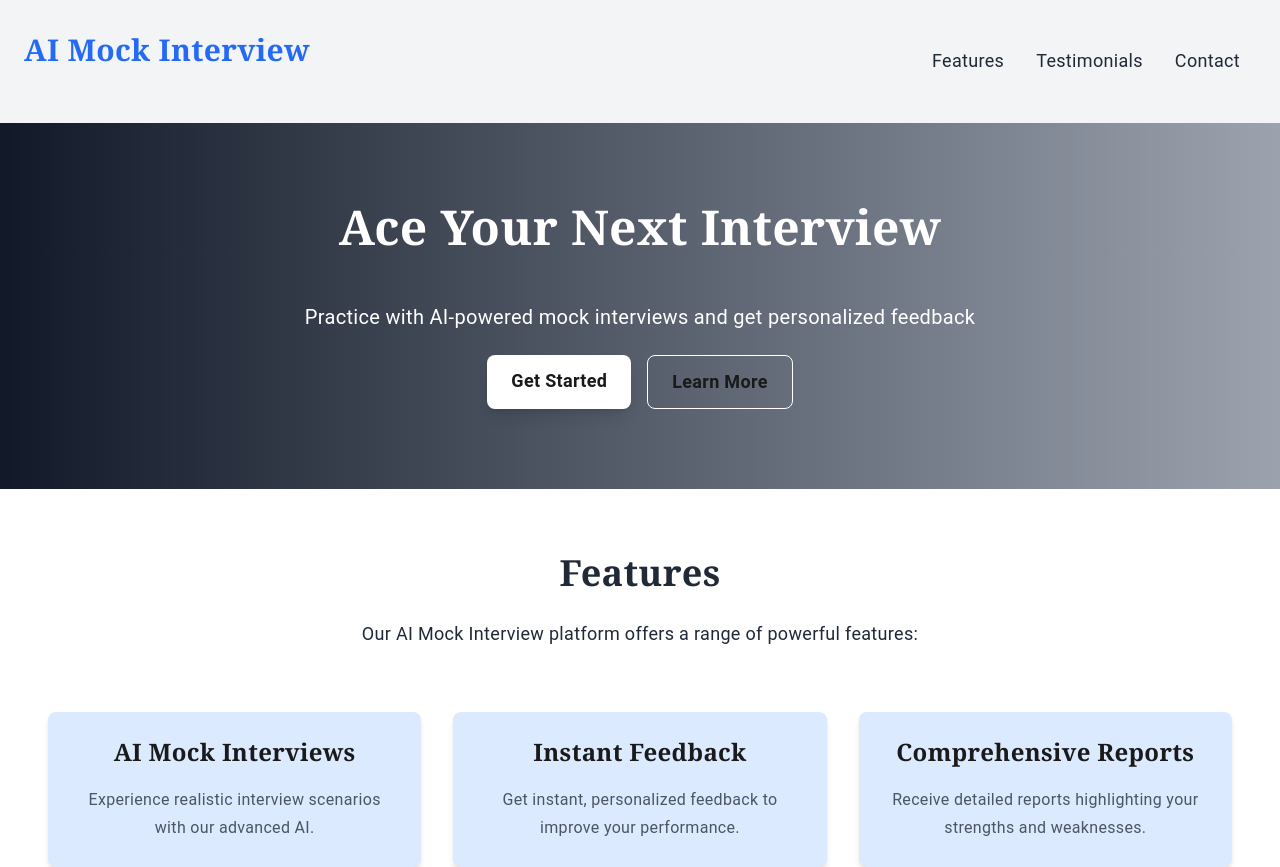
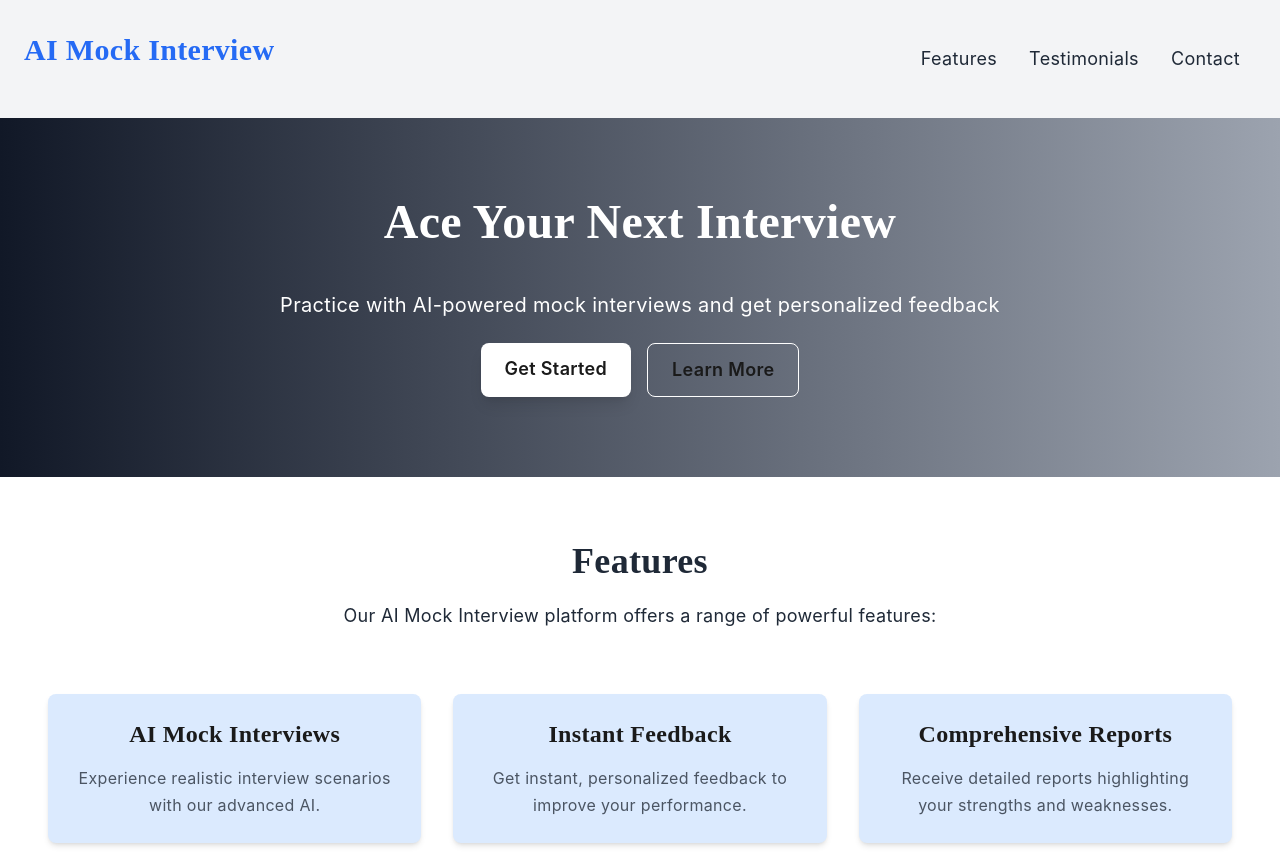
Before and after one commit to modamaan/mockinterview_platform, a Next.js app: page / in a window 1280 px wide. Shown: the top 867 px of the page. Built offline with nearby package versions, Linux system fonts and the light colour scheme.

Commit message:
fix: app/globals.css
Closes #14 — Update the frontend UI design for improved aesthetics and usability.

```diff
--- a/app/globals.css
+++ b/app/globals.css
@@ -39,9 +39,9 @@ body,
     --ring: 220 90% 55%;
 
     --radius: 0.5rem;
-    --font-sans: 'Roboto', sans-serif;
-    --font-serif: 'Georgia', serif;
-    --font-mono: 'Courier New', monospace;
+    --font-sans: 'Inter', sans-serif;
+    --font-serif: 'Merriweather', serif;
+    --font-mono: 'Fira Code', monospace;
   }
 
   .dark {
@@ -82,13 +82,13 @@ body,
   }
   body {
     @apply bg-background text-foreground;
-    line-height: 1.8;
+    line-height: 1.7;
     letter-spacing: 0.02em;
   }
   h1, h2, h3, h4, h5, h6 {
     font-family: var(--font-serif);
     margin-top: 0;
-    margin-bottom: 0.75em;
+    margin-bottom: 0.6em;
   }
   code, pre {
     font-family: var(--font-mono);
```
